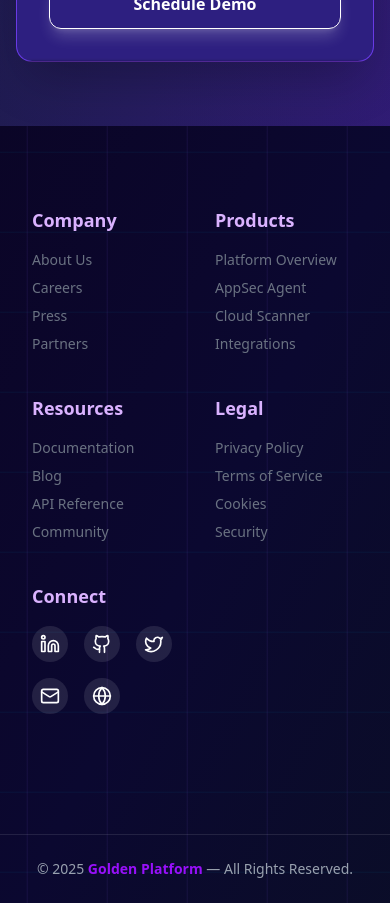
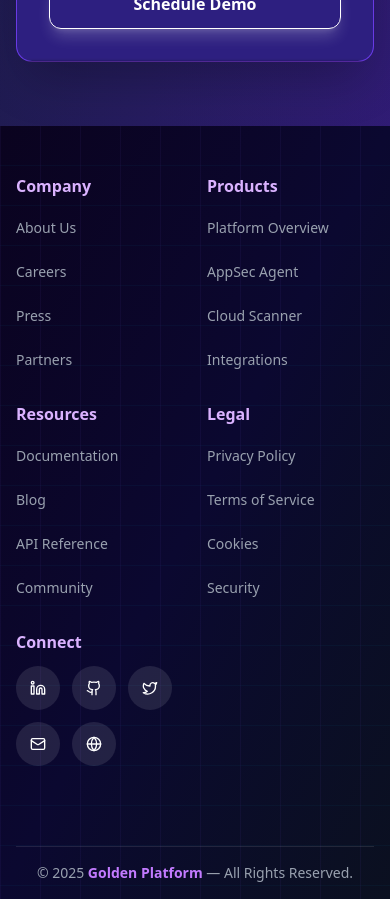
Before and after one commit to Hatem-Walid/agent-ui, a React (Vite) app: page / in a window 390 px wide. Shown: the part 5100-6003 px from the top of the page. Built offline with nearby package versions, Linux system fonts and the light colour scheme.

Commit message:
fix-footer-responsive & add-animations

```diff
--- a/src/components/Footer.jsx
+++ b/src/components/Footer.jsx
@@ -1,7 +1,11 @@
 import { motion } from "framer-motion";
 import { Github, Linkedin, Twitter, Globe, Mail } from "lucide-react";
+import { useState } from "react";
 
 export default function Footer() {
+  const [activeLink, setActiveLink] = useState(null);
+  const [activeSocial, setActiveSocial] = useState(null);
+
   const sections = {
     Company: [
       { name: "About Us", href: "#" },
@@ -38,51 +42,47 @@ export default function Footer() {
   ];
 
   return (
-    <footer className="relative overflow-hidden text-white">
-      {/* Background gradient + glow grid */}
-      <motion.div
-        initial={{ backgroundPosition: "0% 50%" }}
-        animate={{ backgroundPosition: ["0% 50%", "100% 50%", "0% 50%"] }}
-        transition={{ duration: 30, repeat: Infinity, ease: "linear" }}
-        className="absolute inset-0 bg-gradient-to-br from-[#0a031f] via-[#0b0830] to-[#0b1020] bg-[length:200%_200%]"
-      />
+    <footer className="relative overflow-hidden text-white bg-gradient-to-br from-[#0a031f] via-[#0b0830] to-[#0b1020]">
+      {/* Background gradient */}
+      <div className="absolute inset-0 bg-gradient-to-br from-[#0a031f] via-[#0b0830] to-[#0b1020]" />
 
-      {/* Animated glowing grid overlay */}
-      <motion.div
-        className="absolute inset-0 opacity-40"
-        animate={{
-          backgroundPosition: ["0px 0px", "60px 60px", "0px 0px"],
-        }}
-        transition={{
-          duration: 30,
-          repeat: Infinity,
-          ease: "linear",
-        }}
+      {/* Fixed grid overlay - بدون animation علشان تظهر على الموبايل */}
+      <div
+        className="absolute inset-0 opacity-20"
         style={{
           backgroundImage:
-            "linear-gradient(90deg, rgba(138,92,246,0.25) 1px, transparent 1px), linear-gradient(0deg, rgba(0,212,255,0.15) 1px, transparent 1px)",
-          backgroundSize: "80px 80px",
-          filter: "drop-shadow(0 0 6px rgba(139,92,246,0.4))",
+            "linear-gradient(90deg, rgba(138,92,246,0.3) 1px, transparent 1px), linear-gradient(0deg, rgba(0,212,255,0.2) 1px, transparent 1px)",
+          backgroundSize: "40px 40px",
         }}
       />
 
-      <div className="relative z-10 container mx-auto px-8 py-20 grid grid-cols-2 sm:grid-cols-3 md:grid-cols-5 gap-10">
+      <div className="relative z-10 container mx-auto px-4 sm:px-8 py-12 sm:py-20 grid grid-cols-2 sm:grid-cols-3 md:grid-cols-5 gap-6 sm:gap-10">
         {Object.entries(sections).map(([title, links], i) => (
           <motion.div
             key={title}
             initial={{ y: 20, opacity: 0 }}
             whileInView={{ y: 0, opacity: 1 }}
             transition={{ duration: 0.6, delay: i * 0.1 }}
+            viewport={{ once: true }}
           >
-            <h3 className="text-lg font-semibold mb-4 text-purple-300">
+            <h3 className="text-base sm:text-lg font-semibold mb-3 sm:mb-4 text-purple-300">
               {title}
             </h3>
-            <ul className="space-y-2 text-sm text-gray-500">
-              {links.map((link) => (
+            <ul className="space-y-2 sm:space-y-2 text-sm text-gray-400">
+              {links.map((link, linkIndex) => (
                 <li key={link.name}>
                   <a
                     href={link.href}
-                    className="hover:text-white hover:translate-x-1 inline-block transition"
+                    className={`block py-1 transition-all duration-200 min-h-[36px] flex items-center ${
+                      activeLink === `${title}-${linkIndex}`
+                        ? 'text-white translate-x-2 scale-105 font-medium bg-purple-500/20 rounded-lg px-2 -mx-2'
+                        : 'hover:text-white hover:translate-x-1'
+                    }`}
+                    onTouchStart={() => setActiveLink(`${title}-${linkIndex}`)}
+                    onTouchEnd={() => setActiveLink(null)}
+                    onMouseDown={() => setActiveLink(`${title}-${linkIndex}`)}
+                    onMouseUp={() => setActiveLink(null)}
+                    onMouseLeave={() => setActiveLink(null)}
                   >
                     {link.name}
                   </a>
@@ -97,11 +97,12 @@ export default function Footer() {
           initial={{ y: 20, opacity: 0 }}
           whileInView={{ y: 0, opacity: 1 }}
           transition={{ duration: 0.6, delay: 0.4 }}
+          viewport={{ once: true }}
         >
-          <h3 className="text-lg font-semibold mb-4 text-purple-300">
+          <h3 className="text-base sm:text-lg font-semibold mb-3 sm:mb-4 text-purple-300">
             Connect
           </h3>
-          <div className="flex items-center gap-4 flex-wrap">
+          <div className="flex items-center gap-3 sm:gap-4 flex-wrap">
             {socials.map((social, i) => (
               <motion.a
                 key={i}
@@ -110,9 +111,18 @@ export default function Footer() {
                 rel="noopener noreferrer"
                 whileHover={{ scale: 1.2, rotate: 5 }}
                 whileTap={{ scale: 0.9 }}
-                className="p-2 bg-white/10 rounded-full hover:bg-purple-500/20 transition"
+                className={`p-2 rounded-full transition-all duration-200 min-w-[44px] min-h-[44px] flex items-center justify-center ${
+                  activeSocial === i
+                    ? 'bg-purple-500 scale-110 shadow-lg shadow-purple-500/50'
+                    : 'bg-white/10 hover:bg-purple-500/20'
+                }`}
+                onTouchStart={() => setActiveSocial(i)}
+                onTouchEnd={() => setActiveSocial(null)}
+                onMouseDown={() => setActiveSocial(i)}
+                onMouseUp={() => setActiveSocial(null)}
+                onMouseLeave={() => setActiveSocial(null)}
               >
-                <social.icon size={20} />
+                <social.icon size={20} className="w-4 h-4 sm:w-5 sm:h-5" />
               </motion.a>
             ))}
           </div>
@@ -120,12 +130,12 @@ export default function Footer() {
       </div>
 
       {/* Divider */}
-      <div className="relative z-10 border-t border-white/10 mt-10"></div>
+      <div className="relative z-10 border-t border-white/10 mx-4 sm:mx-8 mt-8 sm:mt-10"></div>
 
       {/* Copyright */}
-      <div className="relative z-10 text-center py-6 text-sm text-gray-400">
+      <div className="relative z-10 text-center py-4 sm:py-6 text-sm text-gray-400 px-4">
         © {new Date().getFullYear()}{" "}
-        <span className="text-purple-600 font-semibold">Golden Platform</span> — All
+        <span className="text-purple-400 font-semibold">Golden Platform</span> — All
         Rights Reserved.
       </div>
     </footer>
```
